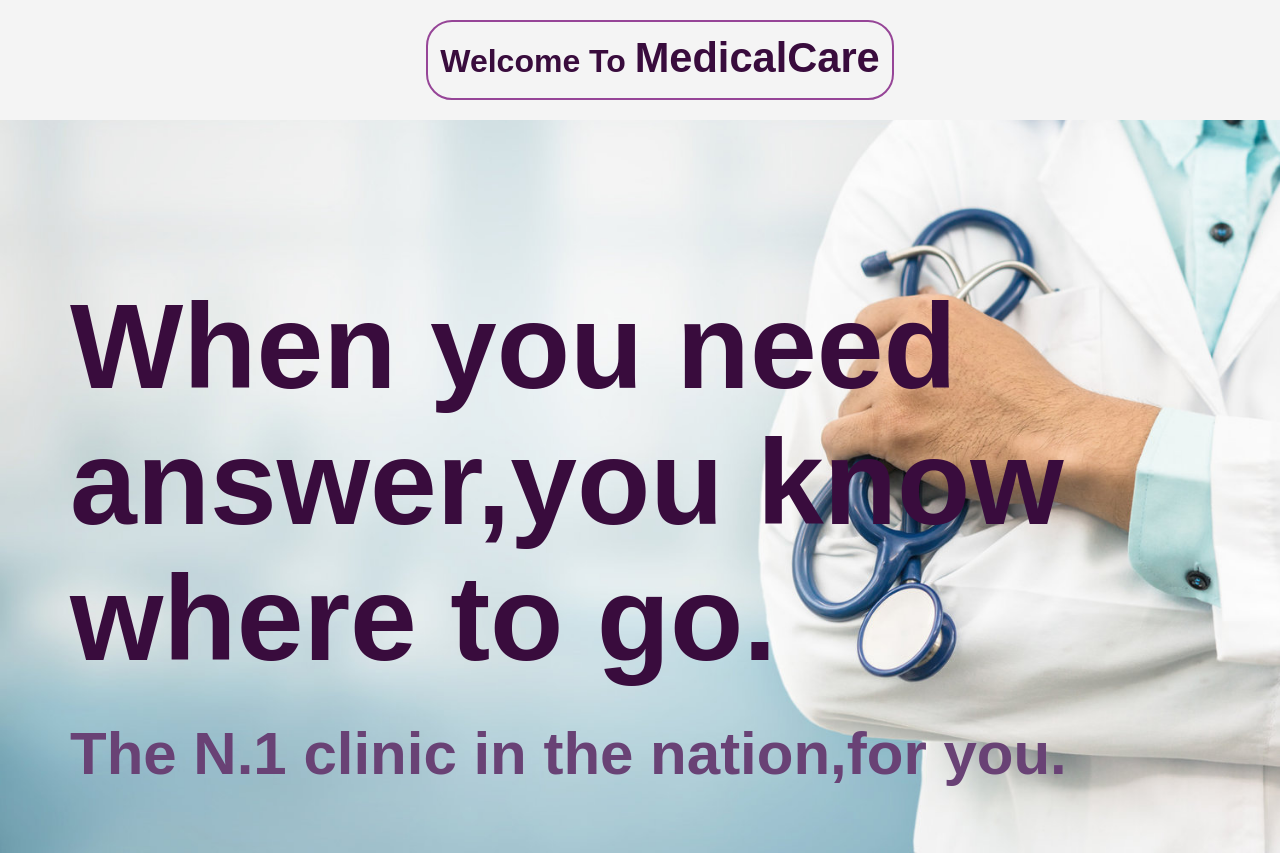
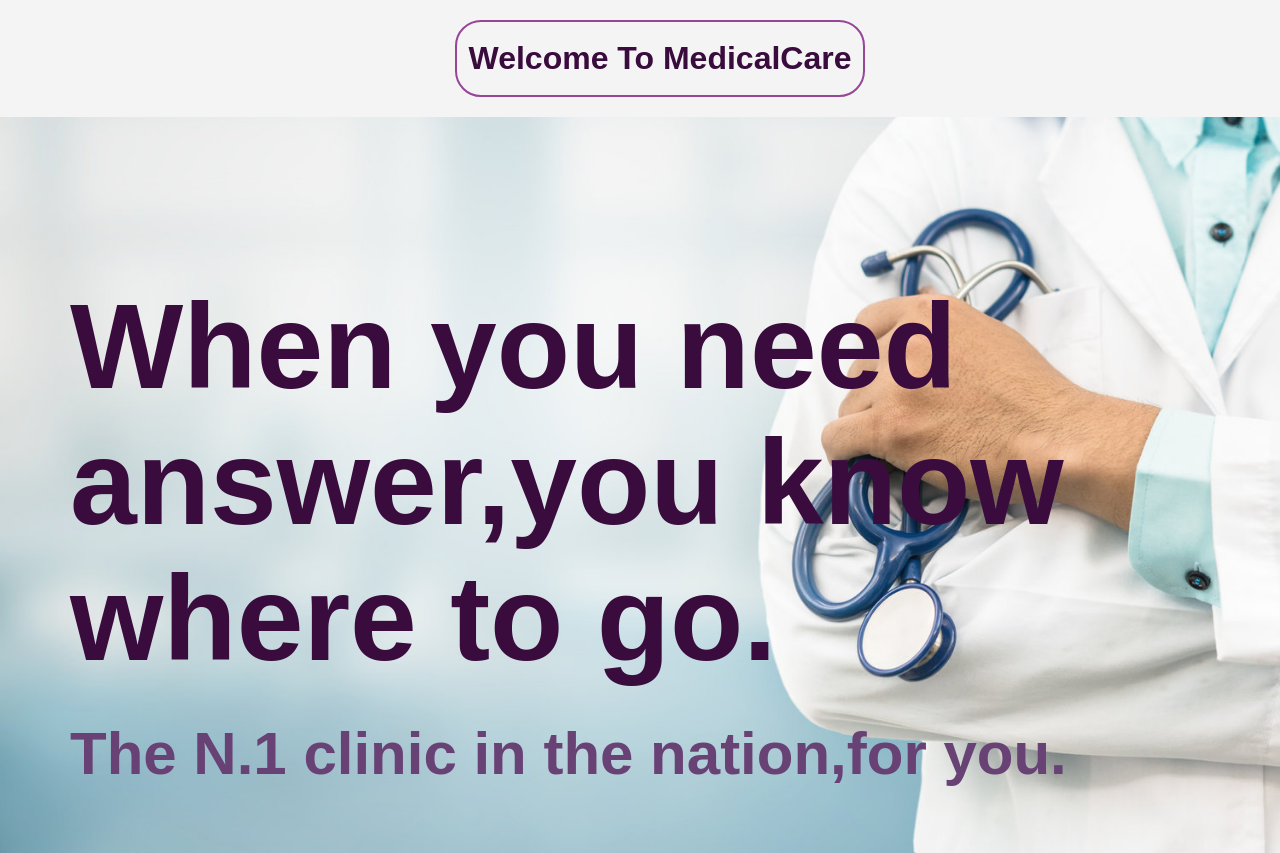
Before and after one commit to Mary8992/Medicalcare-website, a plain HTML site: page index.html in a window 1280 px wide. Shown: the top 853 px of the page. Drawn offline with Linux system fonts and the light colour scheme.

Commit message:
meta tag added and span deleted

```diff
--- a/index.html
+++ b/index.html
@@ -1,15 +1,17 @@
 <!DOCTYPE html>
 <html lang="en">
 <head>
+    <meta charset="UTF-8">
+    <meta http-equiv="X-UA-Compatible" content="IE=edge">
     <meta name="viewport" content="width=device-width, initial-scale=1.0">
     <link rel="stylesheet" href="style-website.css">
-    <title>Mywebsite</title>
+    <title>My_Medical_Website</title>
 </head>
 <body>
 <!--header-->
     <header id="main-header">
         <div class="container">
-            <h1>Welcome To <span>MedicalCare</span></h1>
+            <h1>Welcome To MedicalCare</h1>
         </div>
     </header>
 
```
